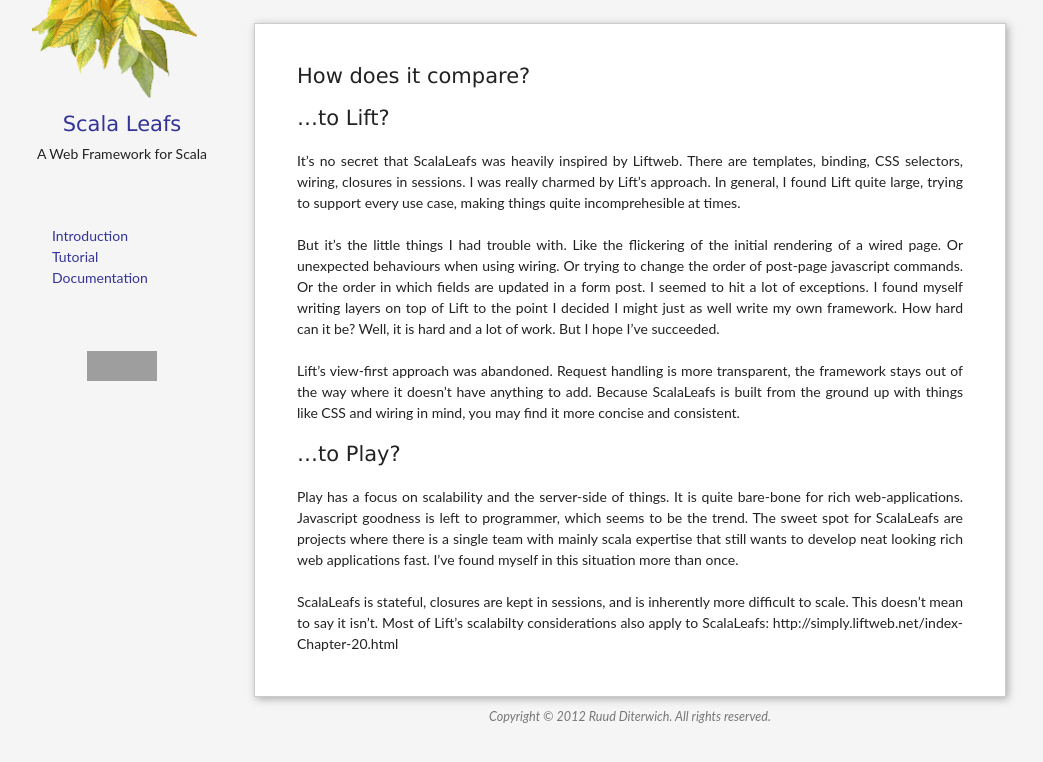
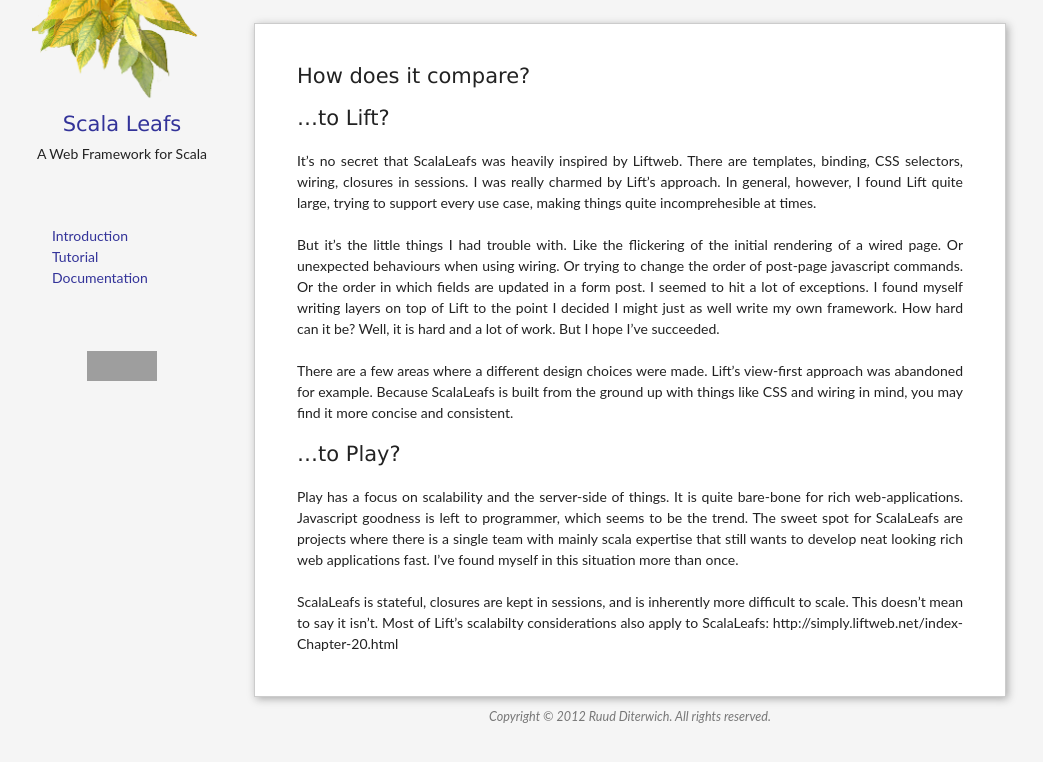
Before and after one commit to scalastuff/scalaleafs, a Jekyll site: the page built from HowDoesItCompare.md, in a window 1280 px wide. Shown: the top 762 px of the page, without its empty margins (10-1053 px from the left). Built offline with Jekyll 4.4.1, drawn with Linux system fonts in a browser that asks for light colours; grey boxes are pictures that could not be loaded.

Commit message:
Updated HowDoesItCompare.md

```diff
--- a/HowDoesItCompare.md
+++ b/HowDoesItCompare.md
@@ -7,11 +7,11 @@
 
 # ...to Lift?
 
-It's no secret that ScalaLeafs was heavily inspired by Liftweb. There are templates, binding, CSS selectors, wiring, closures in sessions. I was really charmed by Lift's approach. In general, I found Lift quite large, trying to support every use case, making things quite incomprehesible at times.
+It's no secret that ScalaLeafs was heavily inspired by Liftweb. There are templates, binding, CSS selectors, wiring, closures in sessions. I was really charmed by Lift's approach. In general, however, I found Lift quite large, trying to support every use case, making things quite incomprehesible at times.
 
 But it's the little things I had trouble with. Like the flickering of the initial rendering of a wired page. Or unexpected behaviours when using wiring. Or trying to change the order of post-page javascript commands. Or the order in which fields are updated in a form post. I seemed to hit a lot of exceptions. I found myself writing layers on top of Lift to the point I decided I might just as well write my own framework. How hard can it be? Well, it is hard and a lot of work. But I hope I've succeeded.
 
-Lift's view-first approach was abandoned. Request handling is more transparent, the framework stays out of the way where it doesn't have anything to add. Because ScalaLeafs is built from the ground up with things like CSS and wiring in mind, you may find it more concise and consistent.
+There are a few areas where a different design choices were made. Lift's view-first approach was abandoned for example. Because ScalaLeafs is built from the ground up with things like CSS and wiring in mind, you may find it more concise and consistent.
 
 # ...to Play?
 
```
